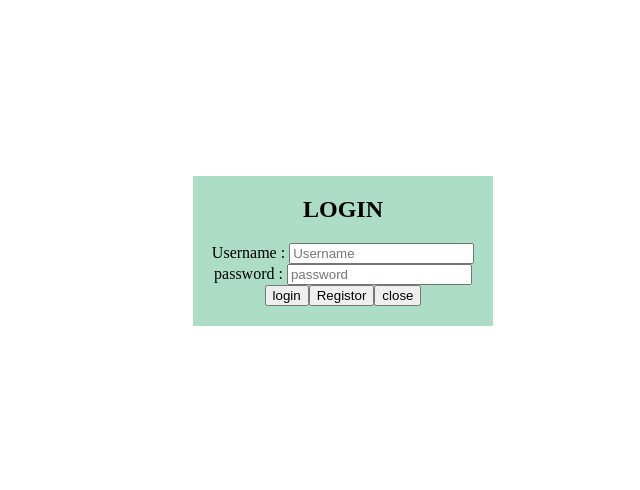
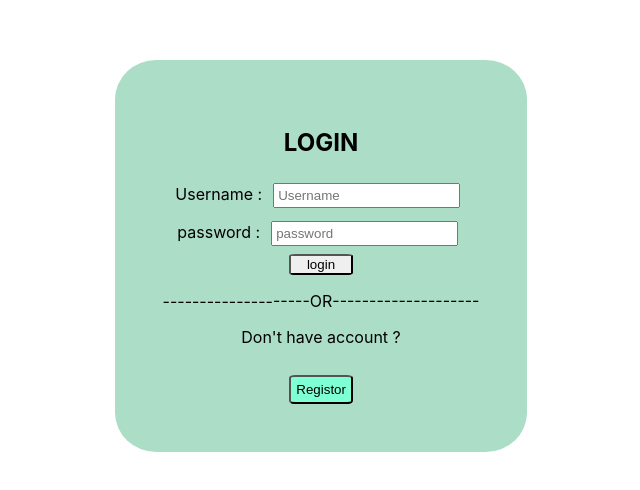
Before and after one commit to GowthamProg/expense-splitter, a React (Create React App) app in the folder expense/: page / in a window 1280 px wide. Shown: the part 144-634 px from the top of the page, without its empty margins (319-959 px from the left). Built offline with nearby package versions, Linux system fonts and the light colour scheme.

Commit message:
some styles

```diff
--- a/expense/src/Allstyles/Loginpage.css
+++ b/expense/src/Allstyles/Loginpage.css
@@ -1,9 +1,32 @@
 .Loginpage{
     text-align: center;
     background-color: rgb(172, 221, 199);
-    position:absolute;
-    top: 40%;
-    left: 40%;
-    width: 300px;
-    height: 150px;
-  };
+    padding: 3rem;
+    border-radius: 10%;
+  }
+
+  .inbox{
+    padding: 1%;
+    margin: 2%;
+  }
+
+  .login{
+    width: 15%;
+    height: 8%;
+    border-radius: 10%
+  }
+
+  .button{
+    padding: 5px;
+    border: radius 10%;
+    background-color: aquamarine ;
+    align-items: center;
+  }
+
+
+  .home-login{
+    display: flex;
+    justify-content: center;
+    align-items: center;
+    height: 100vh;
+  }
--- a/expense/src/Allstyles/Registor.css
+++ b/expense/src/Allstyles/Registor.css
@@ -1,9 +1,25 @@
 .Registor{
     background-color:rgb(27, 213, 234);
-    position: absolute;
-    top: 40%;
-    left: 40%;
-    width: 300px;
-    height: 200px;
+    width: 350px;
+    height: 350px;
     text-align:center;
+    border-radius: 6%;
 }
+
+.inbox{
+    padding: 1%;
+    margin: 2%;
+  }
+
+  .login{
+    height: 8%;
+    width: 20%;
+    border: radius 10%;
+  }
+
+  .button{
+    margin-top: 4%;
+    width: 20%;
+    height: 8%;
+    border-radius: 10%
+  }
--- a/expense/src/App.js
+++ b/expense/src/App.js
@@ -14,7 +14,7 @@ function App() {
       <Routes>
         <Route path="/" element={<Home />} />
         <Route path="/Registor" element={<Registor />} />
-        <Route path="/Login" element={<Login />} />
+        {/* <Route path="/Login" element={<Login />} /> */}
         <Route path="/Dashboard" element={ <ProtectedRoute><Dashboard/></ProtectedRoute>} />
 
       </Routes>
--- a/expense/src/Dashboard.js
+++ b/expense/src/Dashboard.js
@@ -7,7 +7,7 @@ const Dashboard =()=>{
     const username=location.state?.username;
     const handlelogout =()=>{
         localStorage.removeItem('token');
-        navigate('/Login');
+        navigate('/');
         alert('Loged out');
     }
 
--- a/expense/src/Home.js
+++ b/expense/src/Home.js
@@ -2,7 +2,7 @@ import React, { useState } from 'react';
 import Login from './Login';
 const Home = () =>{
     return (
-        <div >
+        <div className='home-login'>
             <Login/>
         </div>
     )
--- a/expense/src/Login.js
+++ b/expense/src/Login.js
@@ -1,11 +1,11 @@
 import React,{useState} from 'react';
 import {BrowserRouter as Link, useLocation, useNavigate} from 'react-router-dom';
 import "./Allstyles/Loginpage.css";
-import Registor from './Registor';
 const Login = () =>{
     const [username,setusername]=useState('');
     const [password,setpassword]=useState('');
     const location=useLocation();
+    const navigate = useNavigate();
 
     const handlelog = async ()=>{
         console.log("login with : ",{username,password});
@@ -29,14 +29,17 @@ return (
     <div className="Loginpage">
         <h2>LOGIN</h2>
         <label>Username : </label>
-        <input type='text' placeholder='Username'onChange={(e)=>setusername(e.target.value)} required/>
+        <input type='text' placeholder='Username' required className='inbox' onChange={(e)=>setusername(e.target.value)} />
         <br/>
         <label>password : </label>
-        <input type='text' placeholder='password' value={password} onChange={(e)=> setpassword(e.target.value)} required />
+        <input type='password' placeholder='password' required className='inbox' value={password} onChange={(e)=> setpassword(e.target.value)}  />
         <br/>
-        <button onClick={handlelog}> login </button>
-        <button onClick={()=>navigate('/Registor')}> Registor </button>
-        <button onClick={()=>navigate('/')}> close</button>
+        <button onClick={handlelog} className='login'> login </button>
+        <p>--------------------OR--------------------</p>
+        <p>Don't have account ?</p>
+        <button className='button' onClick={()=>navigate('/Registor')}> Registor </button>
+        <br/>
+        {/* <button onClick={()=>navigate('/')}> close</button> */}
 
     </div>
 )
--- a/expense/src/Registor.js
+++ b/expense/src/Registor.js
@@ -1,6 +1,4 @@
 import React, { useState } from "react";
-import Login from "./Login";
-//import axios from 'axios';
 import { BrowserRouter as Router,Route,Routes,Link,useNavigate } from "react-router-dom";
 import './Allstyles/Registor.css';
 const Registor =()=>{
@@ -24,21 +22,25 @@ const Registor =()=>{
     const navigate = useNavigate();
 
     return (
-        <div className="Registor">
+        <div className="home-login">
+        <div className="Registor ">
             <form>
         <h2>REGISTOR</h2>
         <label>Username : </label>
-        <input type='text' placeholder='Username' value={username} onChange={(e)=>setusername(e.target.value)} required/>
+        <input type='text' placeholder='Username' className="inbox" value={username} onChange={(e)=>setusername(e.target.value)} required/>
         <br/>
         <label>password : </label>
-        <input type='text' placeholder='password' value={password} onChange={(e)=> setpassword(e.target.value)} required/>
+        <input type='text' placeholder='password' className="inbox" value={password} onChange={(e)=> setpassword(e.target.value)} required/>
         <br/>
         <label>Phone number : </label>
-        <input type='number' placeholder='mobile no' value={mobileno} onChange={(e)=> setmobileno(e.target.value)} required/>
+        <input type='number' placeholder='mobile no' className="inbox" value={mobileno} onChange={(e)=> setmobileno(e.target.value)} required/>
         <br/>
-        <button type="submit" onClick={handlereg}> Registor </button>
-        <button onClick={()=>navigate('/')}> Login </button>
+        <button type="submit" onClick={handlereg} className="button"> Registor </button>
+        <br/>
+        <p>------Back to login -------</p>
+        <button onClick={()=>navigate('/')} className="login"> Login </button>
         </form>
+    </div>
     </div>
     )
 };
--- a/expense/src/index.js
+++ b/expense/src/index.js
@@ -17,6 +17,7 @@ import React from 'react';
 import ReactDOM from 'react-dom/client'; // Correct import for React 18+
 import { BrowserRouter as Router } from 'react-router-dom';
 import App from './App';
+import "./index.css";
 
 const root = ReactDOM.createRoot(document.getElementById('root')); // Create root
 root.render(
```
Also changed, not shown: 1 other file (tests, documents, lock files or other folders).
